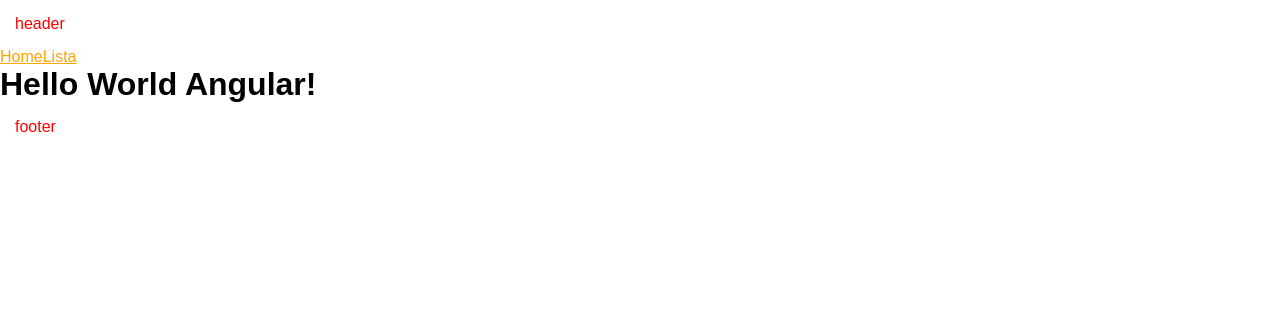
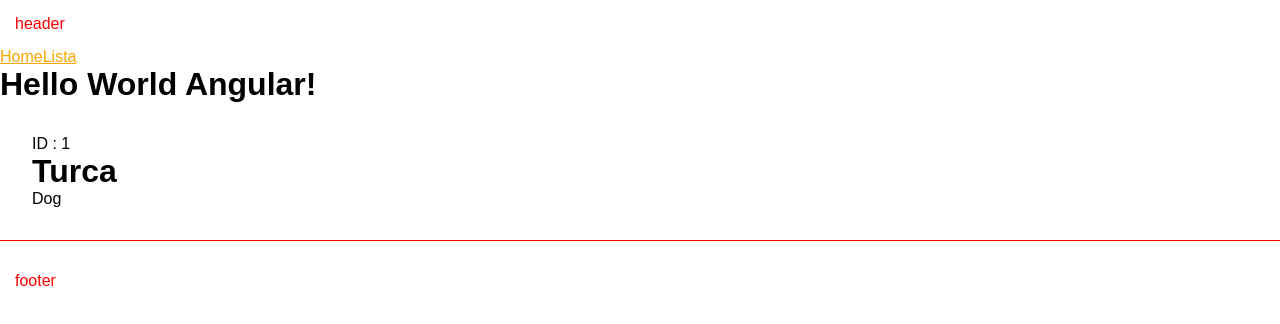
Before and after one commit to alluisi/aula-angular13, an Angular app: page /list/1 in a window 1280 px wide. Before the commit this address led to /. Shown: the top 324 px of the page. Built offline with nearby package versions, Linux system fonts and the light colour scheme; data requests are answered from the project's data file.

Commit message:
aula 19/dynamic routes

```diff
--- a/src/app/Animal.ts
+++ b/src/app/Animal.ts
@@ -1,4 +1,5 @@
 export interface Animal {
+    id: number,
     name: string;
     type: string;
     age: number;
--- a/src/app/app-routing.module.ts
+++ b/src/app/app-routing.module.ts
@@ -2,11 +2,13 @@
 import { RouterModule, Routes } from '@angular/router';
 
 import { FirstComponentComponent } from './components/first-component/first-component.component';
+import { ItemDetailComponent } from './components/item-detail/item-detail.component';
 import { ListRenderComponent } from './components/list-render/list-render.component';
 
 const routes: Routes = [
   {path: '', component: FirstComponentComponent},
-  {path: 'list', component: ListRenderComponent}
+  {path: 'list', component: ListRenderComponent},
+  {path: 'list/:id', component: ItemDetailComponent}
 ];
 
 @NgModule({
--- a/src/app/app.module.ts
+++ b/src/app/app.module.ts
@@ -15,6 +15,7 @@
 import { ListRenderComponent } from './components/list-render/list-render.component';
 import { PipesComponent } from './components/pipes/pipes.component';
 import { TwoWayBindingComponent } from './components/two-way-binding/two-way-binding.component';
+import { ItemDetailComponent } from './components/item-detail/item-detail.component';
 
 @NgModule({
   declarations: [
@@ -28,7 +29,8 @@
     ChangeNumberComponent,
     ListRenderComponent,
     PipesComponent,
-    TwoWayBindingComponent
+    TwoWayBindingComponent,
+    ItemDetailComponent
   ],
   imports: [
     BrowserModule,
--- /dev/null
+++ b/src/app/components/item-detail/item-detail.component.html
@@ -0,0 +1,5 @@
+<div class="class" *ngIf="animal">
+    <p>ID : {{ animal.id }}</p>
+    <h1>{{ animal.name }}</h1>
+    <p>{{ animal.type }}</p>
+</div>
--- /dev/null
+++ b/src/app/components/item-detail/item-detail.component.ts
@@ -0,0 +1,29 @@
+import { Component, OnInit } from '@angular/core';
+import { ActivatedRoute } from '@angular/router';
+
+import { Animal } from 'src/app/Animal';
+
+import { ListService } from 'src/app/services/list.service';
+
+@Component({
+  selector: 'app-item-detail',
+  templateUrl: './item-detail.component.html',
+  styleUrls: ['./item-detail.component.css']
+})
+export class ItemDetailComponent implements OnInit {
+
+  animal?: Animal;
+
+  constructor(private ListService: ListService, private route: ActivatedRoute) {
+    this.getAnimal();
+  }
+
+  ngOnInit(): void {
+  }
+
+  getAnimal() {
+    const id = Number(this.route.snapshot.paramMap.get("id"));
+    this.ListService.getItem(id).subscribe((animal) => (this.animal = animal));
+  }
+
+}
--- a/src/app/components/list-render/list-render.component.html
+++ b/src/app/components/list-render/list-render.component.html
@@ -2,7 +2,7 @@
     <h2>Animais:</h2>
     <ul>
         <li *ngFor="let animal of animals">
-            Nome: {{ animal.name }} - tipo: {{ animal.type }}
+            Nome: <a routerLink="/list/{{ animal.id }}">{{ animal.name }}</a> - tipo: {{ animal.type }}
             <button (click)="showAge(animal)">Mostrar idade</button>
             <button (click)="removeAnimal(animal)">Excluir</button>
         </li>
--- a/src/app/services/list.service.ts
+++ b/src/app/services/list.service.ts
@@ -22,4 +22,8 @@
   getAll(): Observable<Animal[]> {
     return this.http.get<Animal[]>(this.apiUrl);
   }
+
+  getItem(id: number): Observable<Animal> {
+    return this.http.get<Animal>(`${this.apiUrl}/${id}`);
+  }
 }
```
Also changed, not shown: src/app/components/item-detail/item-detail.component.css (added), 1 other file (tests, documents, lock files or other folders).
